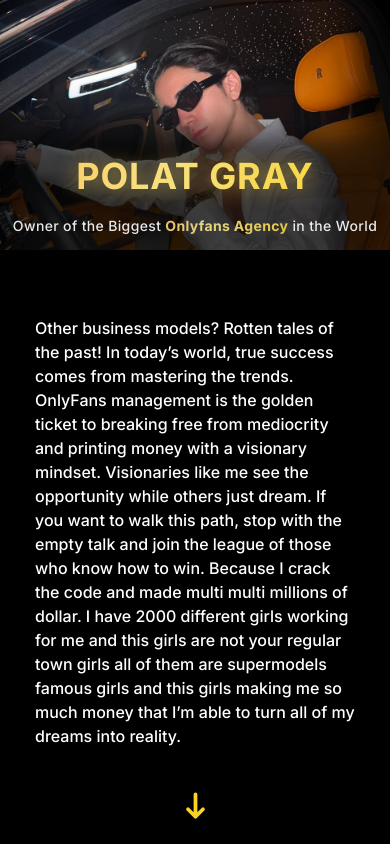
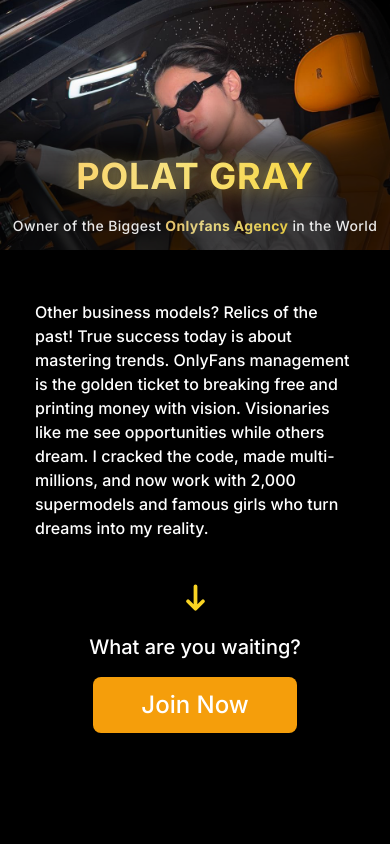
Before and after one commit to polatgray/polatgrayweb, a React (Create React App) app: page / in a window 390 px wide. Shown: the top 844 px of the page. Built offline with nearby package versions, Linux system fonts and the light colour scheme; a web font is replaced by a local one.

Commit message:
Edit main text

```diff
--- a/src/components/DemoComponents/HomeV2.jsx
+++ b/src/components/DemoComponents/HomeV2.jsx
@@ -17,8 +17,8 @@
                                 Owner of the Biggest  <span className="animated-text">Onlyfans Agency</span> in the World
                             </p>
                         </div>
-                        <div className="flex flex-col items-center lg:mt-36 mt-20">
-                            <p className="lg:w-[600px] w-[320px] inter-500 text-white">Other business models? Rotten tales of the past! In today’s world, true success comes from mastering the trends. OnlyFans management is the golden ticket to breaking free from mediocrity and printing money with a visionary mindset. Visionaries like me see the opportunity while others just dream. If you want to walk this path, stop with the empty talk and join the league of those who know how to win. Because I crack the code and made multi multi millions of dollar. I have 2000 different girls working for me and this girls are not your regular town girls all of them are supermodels famous girls and this girls making me so much money that I’m able to turn all of my dreams into reality.</p>
+                        <div className="flex flex-col items-center lg:mt-36 mt-16">
+                            <p className="lg:w-[600px] w-[320px] inter-500 text-white">Other business models? Relics of the past! True success today is about mastering trends. OnlyFans management is the golden ticket to breaking free and printing money with vision. Visionaries like me see opportunities while others dream. I cracked the code, made multi-millions, and now work with 2,000 supermodels and famous girls who turn dreams into my reality.</p>
                             <img
                                 src={DownIco}
                                 className="w-[45px] downIcoAni lg:mt-24 mt-12"
```
